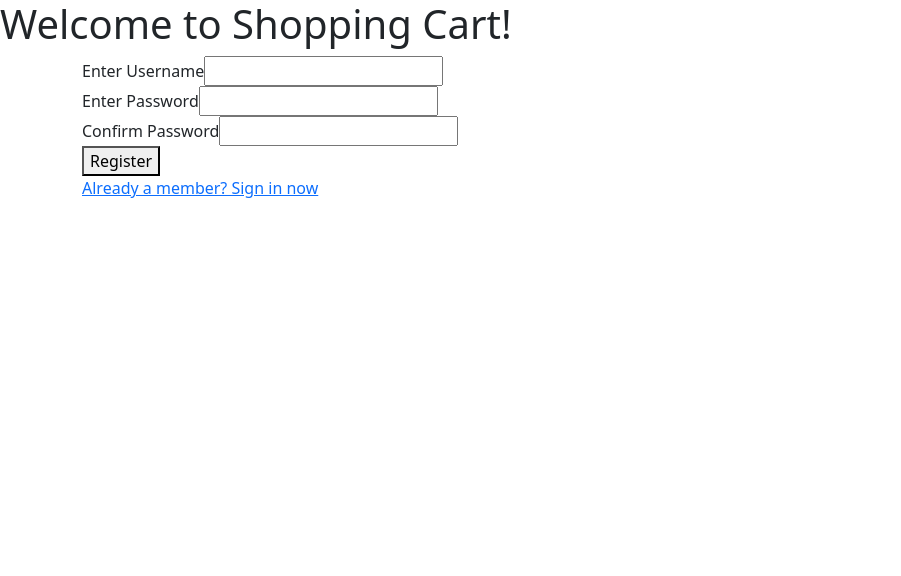
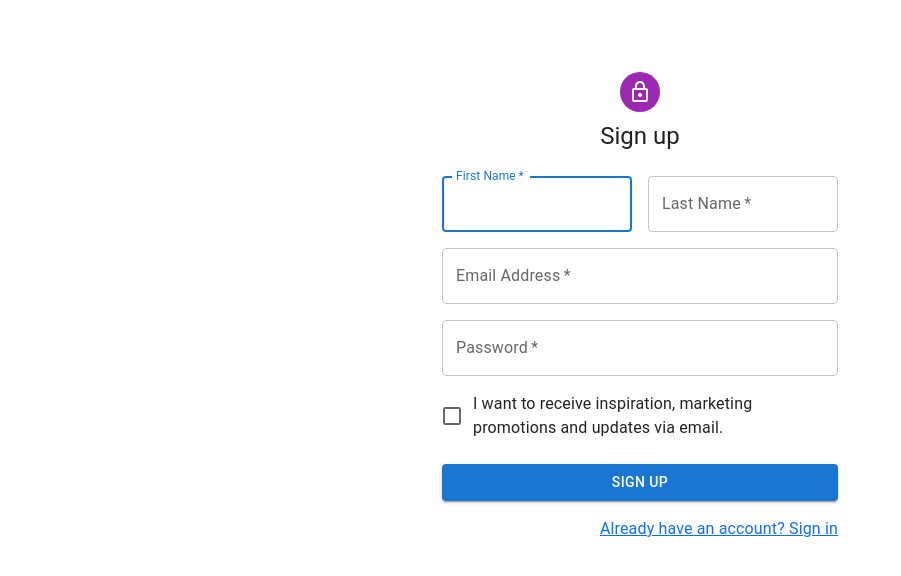
Before and after one commit to ankushgoyal27/shopping-cart, a React (Create React App) app: page / in a window 1280 px wide. Shown: the top 576 px of the page, without its empty margins (0-901 px from the left). Built offline with nearby package versions, Linux system fonts and the light colour scheme.

Commit message:
Redesign Register and sign in page

```diff
--- a/package.json
+++ b/package.json
@@ -5,7 +5,8 @@
   "dependencies": {
     "@emotion/react": "^11.10.4",
     "@emotion/styled": "^11.10.4",
-    "@mui/material": "^5.10.4",
+    "@mui/icons-material": "^5.10.3",
+    "@mui/material": "^5.10.5",
     "@testing-library/jest-dom": "^5.16.5",
     "@testing-library/react": "^13.3.0",
     "@testing-library/user-event": "^13.5.0",
--- a/src/App.js
+++ b/src/App.js
@@ -8,7 +8,6 @@
 function App() {
   return (
     <div className="App">
-      <h1>Welcome to Shopping Cart! </h1>
       <Routes>
         <Route path="/" element={<User />} />
         <Route path="signin" element={<SignIn />} />
--- a/src/cart/shopping-list/shopping-list.js
+++ b/src/cart/shopping-list/shopping-list.js
@@ -31,6 +31,7 @@
 
     const addItemInList = async (item) => {
         try {
+            setStatus(false);
             const docRef = doc(db, "stores", props.itemList.id);
             await updateDoc(docRef, {
 
@@ -43,7 +44,7 @@
                     date: new Date()
                 })
 
-            })
+            }).then(() => setStatus(true));
         } catch (err) {
             console.log(err)
         }
--- a/src/user/register-user/register-user.js
+++ b/src/user/register-user/register-user.js
@@ -1,41 +1,47 @@
+import * as React from 'react';
 import { createUserWithEmailAndPassword } from "firebase/auth";
 import { doc, runTransaction } from "firebase/firestore";
 import { useState } from "react";
-import Col from "react-bootstrap/esm/Col";
-import Container from "react-bootstrap/esm/Container";
-import Row from "react-bootstrap/esm/Row";
 import { Link } from "react-router-dom";
 import { auth, db } from "../../firebaseConfig";
+import { createTheme, ThemeProvider } from '@mui/material/styles';
+import { Avatar, Box, Button, Checkbox, Container, CssBaseline, FormControlLabel, Grid, TextField, Typography } from '@mui/material';
+import LockOutlinedIcon from '@mui/icons-material/LockOutlined';
 
 const RegisterUser = () => {
 
-    const [data, setData] = useState({
-        username: '',
-        password: '',
-        confirmPassword: ''
-    });
+    // const [data, setData] = useState({
+    //     firstName: '',
+    //     lastName: '',
+    //     username: '',
+    //     password: '',
+    // });
+    const theme = createTheme();
 
-    const handleUpdateField = e => {
-        setData({
-            ...data,
-            [e.target.name]: e.target.value
-        })
-    }
+    // const handleUpdateField = e => {
+    //     setData({
+    //         ...data,
+    //         [e.target.name]: e.target.value
+    //     })
+    // }
 
     const handleOnSubmit = async (e) => {
         e.preventDefault();
+        const data = new FormData(e.currentTarget);
         try {
-            const res = await createUserWithEmailAndPassword(auth, data.username, data.password);
+            const res = await createUserWithEmailAndPassword(auth, data.get('email'), data.get('password'));
             const user = res.user;
 
-            const adminRef = doc(db, "profile", data.username);
-            const userStoresRef = doc(db, "userStores", data.username);
+            const adminRef = doc(db, "profile", data.get('email'));
+            const userStoresRef = doc(db, "userStores", data.get('email'));
 
             await runTransaction(db, async (transaction) => {
                 await transaction.set(adminRef, {
                     uid: user.uid,
                     authProvider: "local",
-                    email: data.username,
+                    email: data.get('email'),
+                    firstName: data.get('firstName'),
+                    lastName: data.get('lastName')
                 })
                 await transaction.set(userStoresRef, {
                     "ids": []
@@ -48,38 +54,99 @@
     }
 
     return (
-        <form onSubmit={handleOnSubmit}>
-            <Container>
-                <Row>
-                    <Col>
-                        <label>Enter Username</label>
-                        <input type="text" value={data.username} name="username" onChange={handleUpdateField} />
-                    </Col>
-                </Row>
-                <Row>
-                    <Col>
-                        <label>Enter Password</label>
-                        <input type="password" value={data.password} name="password" onChange={handleUpdateField} />
-                    </Col>
-                </Row>
-                <Row>
-                    <Col>
-                        <label>Confirm Password</label>
-                        <input type="password" value={data.confirmPassword} name="confirmPassword" onChange={handleUpdateField} />
-                    </Col>
-                </Row>
-                <Row>
-                    <Col>
-                        <button type="submit">Register</button>
-                    </Col>
-                </Row>
-                <Row>
-                    <Col>
-                        <Link to="signin">Already a member? Sign in now</Link>
-                    </Col>
-                </Row>
+
+        <ThemeProvider theme={theme}>
+            <Container component="main" maxWidth="xs">
+                <CssBaseline />
+                <Box
+                    sx={{
+                        marginTop: 8,
+                        display: 'flex',
+                        flexDirection: 'column',
+                        alignItems: 'center',
+                    }}
+                >
+                    <Avatar sx={{ m: 1, bgcolor: 'secondary.main' }}>
+                        <LockOutlinedIcon />
+                    </Avatar>
+                    <Typography component="h1" variant="h5">
+                        Sign up
+                    </Typography>
+                    <Box component="form" noValidate onSubmit={handleOnSubmit} sx={{ mt: 3 }}>
+                        <Grid container spacing={2}>
+                            <Grid item xs={12} sm={6}>
+                                <TextField
+                                    autoComplete="given-name"
+                                    name="firstName"
+                                    required
+                                    fullWidth
+                                    id="firstName"
+                                    label="First Name"
+                                    autoFocus
+
+                                />
+                            </Grid>
+                            <Grid item xs={12} sm={6}>
+                                <TextField
+                                    required
+                                    fullWidth
+                                    id="lastName"
+                                    label="Last Name"
+                                    name="lastName"
+                                    autoComplete="family-name"
+                                />
+                            </Grid>
+                            <Grid item xs={12}>
+                                <TextField
+                                    required
+                                    fullWidth
+                                    id="email"
+                                    label="Email Address"
+                                    name="email"
+                                    autoComplete="email"
+                                />
+                            </Grid>
+                            <Grid item xs={12}>
+                                <TextField
+                                    required
+                                    fullWidth
+                                    name="password"
+                                    label="Password"
+                                    type="password"
+                                    id="password"
+                                    autoComplete="new-password"
+                                />
+                            </Grid>
+                            <Grid item xs={12}>
+                                <FormControlLabel
+                                    control={<Checkbox value="allowExtraEmails" color="primary" />}
+                                    label="I want to receive inspiration, marketing promotions and updates via email."
+                                />
+                            </Grid>
+                        </Grid>
+                        <Button
+                            type="submit"
+                            fullWidth
+                            variant="contained"
+                            sx={{ mt: 3, mb: 2 }}
+                        >
+                            Sign Up
+                        </Button>
+                        <Grid container justifyContent="flex-end">
+                            <Grid item>
+                                <Link to="signin" variant="body2">
+                                    Already have an account? Sign in
+                                </Link>
+                            </Grid>
+                        </Grid>
+                    </Box>
+                </Box>
+                {/* <Copyright sx={{ mt: 5 }} /> */}
             </Container>
-        </form>
+        </ThemeProvider>
+
+
+
     )
 }
 
--- a/src/user/sign-in/sign-in.js
+++ b/src/user/sign-in/sign-in.js
@@ -1,11 +1,22 @@
+import * as React from 'react';
 import { signInWithEmailAndPassword } from "firebase/auth";
 import { useEffect, useState } from "react";
-import Col from "react-bootstrap/esm/Col";
-import Container from "react-bootstrap/esm/Container";
-import Row from "react-bootstrap/esm/Row";
 import { auth } from "../../firebaseConfig";
 import { useAuthState } from "react-firebase-hooks/auth";
 import { useNavigate } from "react-router-dom";
+import Avatar from '@mui/material/Avatar';
+import Button from '@mui/material/Button';
+import CssBaseline from '@mui/material/CssBaseline';
+import TextField from '@mui/material/TextField';
+import FormControlLabel from '@mui/material/FormControlLabel';
+import Checkbox from '@mui/material/Checkbox';
+import Link from '@mui/material/Link';
+import Grid from '@mui/material/Grid';
+import Box from '@mui/material/Box';
+import LockOutlinedIcon from '@mui/icons-material/LockOutlined';
+import Typography from '@mui/material/Typography';
+import Container from '@mui/material/Container';
+import { createTheme, ThemeProvider } from '@mui/material/styles';
 
 const SignIn = () => {
 
@@ -15,6 +26,7 @@
     });
     const [user] = useAuthState(auth);
     const navigate = useNavigate();
+    const theme = createTheme();
 
     useEffect(() => {
         if (user) navigate('/cart')
@@ -30,8 +42,10 @@
 
     const handleOnSubmit = async (e) => {
         e.preventDefault();
+
+        const data = new FormData(e.currentTarget);
         try {
-            const userDoc = await signInWithEmailAndPassword(auth, data.username, data.password);
+            const userDoc = await signInWithEmailAndPassword(auth, data.get('email'), data.get('password'));
             console.log(userDoc);
         } catch (err) {
             console.error(err);
@@ -41,27 +55,94 @@
     }
 
     return (
-        <form onSubmit={handleOnSubmit}>
-            <Container>
-                <Row>
-                    <Col>
-                        <label>Enter Username</label>
-                        <input type="text" value={data.username} name="username" onChange={handleUpdateField} />
-                    </Col>
-                </Row>
-                <Row>
-                    <Col>
-                        <label>Enter Password</label>
-                        <input type="password" value={data.password} name="password" onChange={handleUpdateField} />
-                    </Col>
-                </Row>
-                <Row>
-                    <Col>
-                        <button type="submit">Sign In</button>
-                    </Col>
-                </Row>
+
+        <ThemeProvider theme={theme}>
+            <Container component="main" maxWidth="xs">
+                <CssBaseline />
+                <Box
+                    sx={{
+                        marginTop: 8,
+                        display: 'flex',
+                        flexDirection: 'column',
+                        alignItems: 'center',
+                    }}
+                >
+                    <Avatar sx={{ m: 1, bgcolor: 'secondary.main' }}>
+                        <LockOutlinedIcon />
+                    </Avatar>
+                    <Typography component="h1" variant="h5">
+                        Sign in
+                    </Typography>
+                    <Box component="form" onSubmit={handleOnSubmit} noValidate sx={{ mt: 1 }}>
+                        <TextField
+                            margin="normal"
+                            required
+                            fullWidth
+                            id="email"
+                            label="Email Address"
+                            name="email"
+                            autoComplete="email"
+                            autoFocus
+                        />
+                        <TextField
+                            margin="normal"
+                            required
+                            fullWidth
+                            name="password"
+                            label="Password"
+                            type="password"
+                            id="password"
+                            autoComplete="current-password"
+                        />
+                        <FormControlLabel
+                            control={<Checkbox value="remember" color="primary" />}
+                            label="Remember me"
+                        />
+                        <Button
+                            type="submit"
+                            fullWidth
+                            variant="contained"
+                            sx={{ mt: 3, mb: 2 }}
+                        >
+                            Sign In
+                        </Button>
+                        <Grid container>
+                            <Grid item xs>
+                                <Link href="#" variant="body2">
+                                    Forgot password?
+                                </Link>
+                            </Grid>
+                            <Grid item>
+                                <Link href="#" variant="body2">
+                                    {"Don't have an account? Sign Up"}
+                                </Link>
+                            </Grid>
+                        </Grid>
+                    </Box>
+                </Box>
             </Container>
-        </form>
+        </ThemeProvider>
+        // <form onSubmit={handleOnSubmit}>
+        //     <Container>
+        //         <Row>
+        //             <Col>
+        //                 <label>Enter Username</label>
+        //                 <input type="text" value={data.username} name="username" onChange={handleUpdateField} />
+        //             </Col>
+        //         </Row>
+        //         <Row>
+        //             <Col>
+        //                 <label>Enter Password</label>
+        //                 <input type="password" value={data.password} name="password" onChange={handleUpdateField} />
+        //             </Col>
+        //         </Row>
+        //         <Row>
+        //             <Col>
+        //                 <button type="submit">Sign In</button>
+        //             </Col>
+        //         </Row>
+        //     </Container>
+        // </form>
     )
 }
 
```
Also changed, not shown: 1 other file (tests, documents, lock files or other folders).
